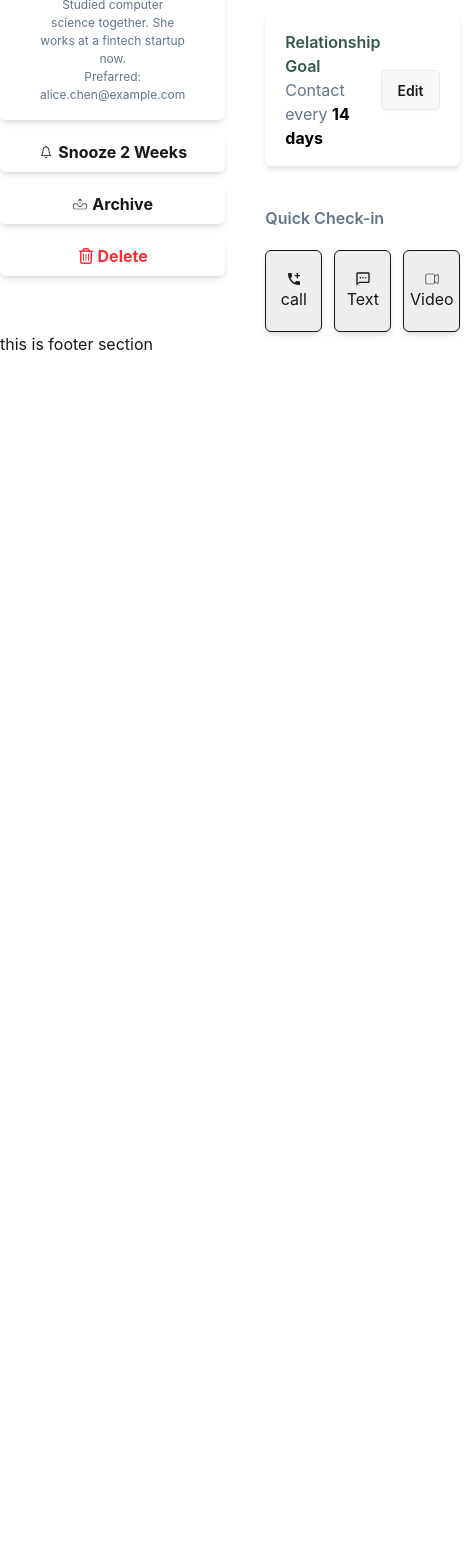
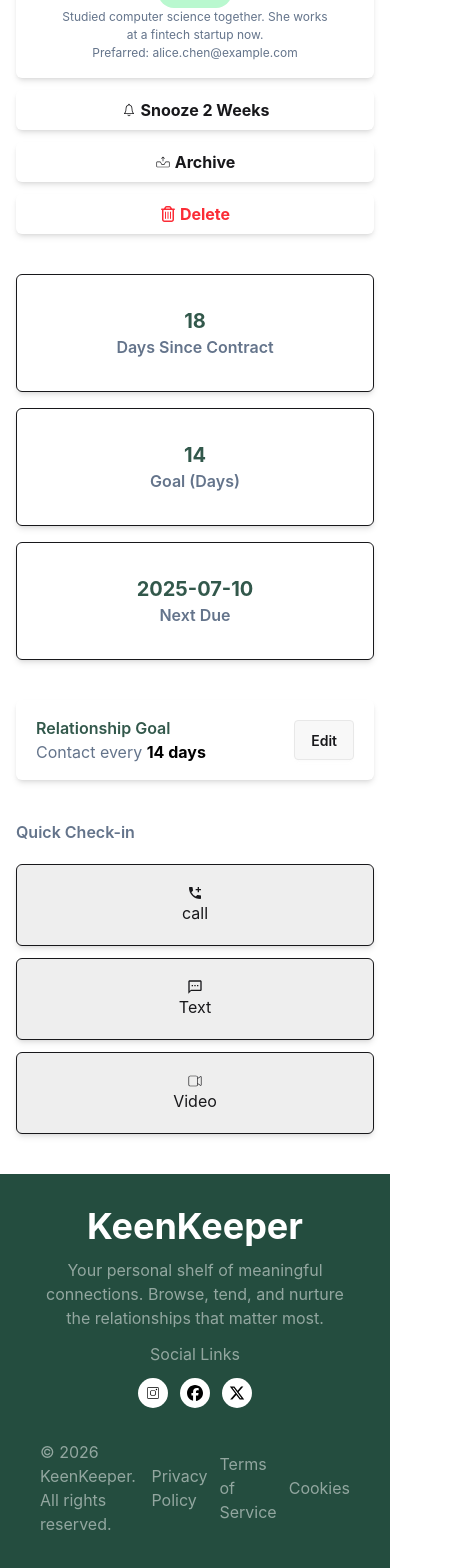
Before and after one commit to mamun945/my-assignment-7, a React (Vite) app: page /friend/1 in a window 390 px wide. Shown: the part 360-1928 px from the top of the page, 467 px wide, since content can reach past the window. Before the commit the page ends 844 px from the top, so only its background shows below. Built offline with nearby package versions, Linux system fonts and the light colour scheme.

Commit message:
i have added 404 page

```diff
--- a/src/Component/Dashborad/Dashboard.jsx
+++ b/src/Component/Dashborad/Dashboard.jsx
@@ -13,7 +13,7 @@ const Dashboard = () => {
         { name: 'video', value: video.length, fill: '#FFBB28' },
         ];
     return (
-        <div className='container mx-auto mt-10'>
+        <div className='container mx-auto my-10'>
         <PieChart style={{ width: '100%', maxWidth: '400px', maxHeight: '40vh', aspectRatio: 1, margin:'auto' }} responsive>
             <Pie
                 data={data}
--- a/src/Component/FriendDetails.jsx
+++ b/src/Component/FriendDetails.jsx
@@ -67,7 +67,7 @@ const FriendDetails = () => {
 
 //    console.log(meet , 'sob kota')
     return (
-        <div className='container mx-auto flex gap-10 mt-10'>
+        <div className='container mx-auto flex flex-col md:flex-row gap-10 my-10 px-4'>
             <div className='1st-section space-y-3'>
                 <div className='py-4 shadow-md rounded-md flex flex-col px-10 flex flex-col items-center space-y-2'>
                     <div className='h-[100px] w-[100px] border rounded-full overflow-hidden'>
@@ -106,7 +106,7 @@ const FriendDetails = () => {
                </div>
             </div>
             <div className='2nd-section basis-[70%]'>
-               <div className='upper-section grid grid-cols-3 gap-4'>
+               <div className='upper-section grid grid-cols-1 sm:grid-cols-3 gap-4'>
                 <div className='py-8 text-center border rounded-md shadow-md'>
                 <h2 className='font-bold text-xl text-[#32584b]'>{days_since_contact}</h2>
                 <p className='font-semibold text-[#64748b]'>Days Since Contract</p>
@@ -133,7 +133,7 @@ const FriendDetails = () => {
 
                <div>
                  <p className='font-semibold text-[#64748b]'>Quick Check-in</p>
-                 <div className='grid grid-cols-3 gap-3 text-center mt-5'>
+                 <div className='grid grid-cols-1 sm:grid-cols-3 gap-3 text-center mt-5'>
                     <div onClick={callHandelar} className='flex flex-col items-center border py-5 rounded-md shadow-md bg-base-300'>
                         <MdAddIcCall />
                         <p>call</p>
--- a/src/Component/TimeLine/Timeline.jsx
+++ b/src/Component/TimeLine/Timeline.jsx
@@ -27,7 +27,7 @@ const Timeline = () => {
 
     console.log(meet, 'timeline theke');
     return (
-        <div className='container mx-auto my-10'>
+        <div className='container mx-auto my-10 px-6'>
             <h1 className=' text-2xl font-bold'>Timeline</h1>
             <div>
               <div className="dropdown dropdown-start">
--- a/src/Root/Root.jsx
+++ b/src/Root/Root.jsx
@@ -1,13 +1,14 @@
 import React from 'react';
 import { Outlet } from 'react-router';
 import Navbar from '../SharedPage/Navbar';
+import Footer from '../SharedPage/Footer';
 
 const Root = () => {
     return (
         <>
           <Navbar></Navbar>
           <Outlet></Outlet>
-          <h1>this is footer section</h1>
+          <Footer></Footer>
         </>
     );
 };
--- /dev/null
+++ b/src/SharedPage/Footer.jsx
@@ -0,0 +1,38 @@
+import React from 'react';
+import { CiInstagram } from 'react-icons/ci';
+import { FaFacebook, FaXTwitter } from 'react-icons/fa6';
+
+const Footer = () => {
+    return (
+        <div className='bg-[#244d3f] py-8 text-white'>
+           <div className='container mx-auto px-10'>
+                <div className='space-y-3'>
+                <h1 className='text-center text-4xl font-bold'>KeenKeeper</h1>
+                <p className='text-center opacity-[50%]'>Your personal shelf of meaningful connections. Browse, tend, and nurture the relationships that matter most.</p>
+                <p className='text-center opacity-[50%]'>Social Links</p>
+                <div className='flex items-center gap-3 justify-center'>
+                    <div className='flex items-center justify-center h-[30px] w-[30px] bg-white rounded-full'>
+                        <CiInstagram className='text-black'/>
+                    </div>
+                    <div className='flex items-center justify-center h-[30px] w-[30px] bg-white rounded-full'>
+                        <FaFacebook className='text-black'/>
+                    </div>
+                    <div className='flex items-center justify-center h-[30px] w-[30px] bg-white rounded-full'>
+                        <FaXTwitter className='text-black'/>
+                    </div>
+                </div>
+                </div>
+                <div className='flex justify-between items-center pt-8'>
+                    <p className='opacity-[50%]'>© 2026 KeenKeeper. All rights reserved.</p>
+                    <div className='flex items-center gap-3'>
+                        <span className='opacity-[50%]'>Privacy Policy</span>
+                        <span className='opacity-[50%]'>Terms of Service</span>
+                        <span className='opacity-[50%]'>Cookies</span>
+                    </div>
+                </div>
+           </div>
+        </div>
+    );
+};
+
+export default Footer;
--- a/src/SharedPage/Navbar.jsx
+++ b/src/SharedPage/Navbar.jsx
@@ -7,7 +7,7 @@ const Navbar = () => {
 
     return (
         <div>
-            <nav className='flex w-[90%] justify-between py-4 items-center mx-auto'>
+            <nav className='flex w-[90%] justify-between flex-col gap-3 sm:flex-row py-4 items-center mx-auto '>
                 <Link  className='font-bold text-2xl'><span>Keen</span> <span className='text-[#507065]'>Keeper</span></Link>
                  <ul className='flex items-center gap-3 text-[#507065]'>
                    <NavLink className={({isActive})=>`${isActive? 'bg-[#507065] text-white':''} px-3 py-1 rounded-md flex items-center gap-2`} to={'/'}><CiHome /> Home</NavLink>
--- a/src/pages/Homepage/Banner.jsx
+++ b/src/pages/Homepage/Banner.jsx
@@ -2,7 +2,7 @@ import React from 'react';
 
 const Banner = () => {
     return (
-        <div className='container mx-auto text-center my-5 space-y-4'>
+        <div className='container mx-auto text-center px-4 my-5 space-y-4'>
             <h1 className='text-[#507065] font-bold text-4xl'>Friends to keep close in your life</h1>
             <p className='text-[#507065]'>Your personal shelf of meaningful connections. Browse, tend, and <br />nurture the relationships that matter most.</p>
             <button className='btn bg-[#507065] py-2 px-3 rounded-md text-white'>+ Add Friend</button>
--- a/src/pages/Homepage/FourCard/FourCard.jsx
+++ b/src/pages/Homepage/FourCard/FourCard.jsx
@@ -7,7 +7,7 @@ const FourCard = () => {
     const almost = friendes.filter(friend => friend.status == 'Almost Due')
     return (
         <div className='container mx-auto px-10 py-10'>
-            <div className='grid grid-cols-4 gap-4'>
+            <div className='grid grid-cols-1 sm:grid-cols-2 md:grid-cols-4 gap-4'>
             <div className='card-1 shadow-md bg-base-300 text-center py-10 rounded-md'>
              <h1 className='text-[#244d3f] font-bold text-xl'>{friendes.length}</h1>
              <p className='text-[#8591a4] font-semibold'>Total Friends</p>
--- a/src/pages/Homepage/Friends.jsx
+++ b/src/pages/Homepage/Friends.jsx
@@ -9,11 +9,11 @@ const Friends = () => {
         <div className='container mx-auto'>
             <h1 className='text-xl font-bold'>Your Friends</h1>
             <div>
-             {
+              {
                loading ? <div className='flex justify-center items-center py-10'>
                 <span className="loading loading-bars loading-xl"></span>
                 </div>:
-               <div className='grid grid-cols-3 px-10 py-5 gap-5'>
+               <div className='grid grid-cols-1 sm:grid-cols-2 md:grid-cols-3 px-10 py-5 gap-5'>
                 {
                  friendes.map(fnd => <Friend key={fnd.id} fnd={fnd}></Friend>)
                 }
--- /dev/null
+++ b/src/pages/NotFoundPage/Notfound.jsx
@@ -0,0 +1,18 @@
+import React from 'react';
+
+const Notfound = () => {
+    return (
+        <div className='h-[100vh] flex flex-col justify-center items-center bg-[#f9fafb] text-center'>
+            <h1 className='text-[80px] text-[#ef4444]'>404</h1>
+            <h2 className='text-[28px] my-[10px] mx-auto'>Page Not Found</h2>
+            <p className='text-[#6b7280] mb-[20px]'>
+                Sorry, the page you are looking for does not exist.
+            </p>
+            <a href="/" className='my-[10px] mx-[20px] bg-[#2563eb] text-[#fff] decoration-0 rounded-[5px]'>
+                Go Home
+            </a>
+        </div>
+    );
+};
+
+export default Notfound;
--- a/src/routers/Routers.jsx
+++ b/src/routers/Routers.jsx
@@ -5,6 +5,7 @@ import Root from '../Root/Root';
 import FriendDetails from '../Component/FriendDetails';
 import Timeline from '../Component/TimeLine/Timeline';
 import Dashboard from '../Component/Dashborad/Dashboard';
+import Notfound from '../pages/NotFoundPage/Notfound';
 
 export const router = createBrowserRouter([
   {
@@ -15,6 +16,7 @@ export const router = createBrowserRouter([
       {path:'/friend/:friendId', Component:FriendDetails},
       {path:'/notification', Component:Timeline},
       {path:'/dashboard', Component:Dashboard}
-    ]
+    ],
+    errorElement:<Notfound></Notfound>
   }
 ])
```
